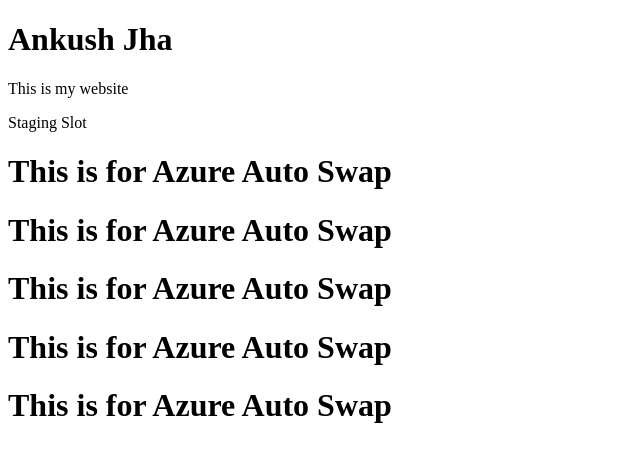
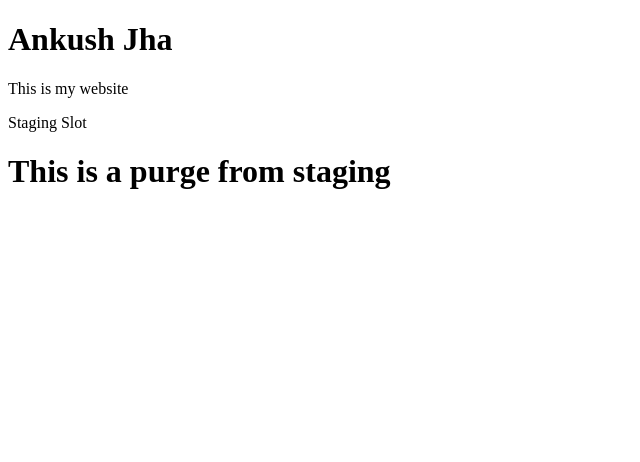
Before and after one commit to noroolz/70533, a plain HTML site: page index.html in a window 1280 px wide. Shown: the whole page, without its empty margins (0-640 px from the left). Drawn offline with Linux system fonts and the light colour scheme.

Commit message:
purge from staging

```diff
--- a/index.html
+++ b/index.html
@@ -9,11 +9,8 @@
 <p>This is my website</p>
 <p>Staging Slot</p>
 
-<h1>This is for Azure Auto Swap</h1>
-  <h1>This is for Azure Auto Swap</h1>
-  <h1>This is for Azure Auto Swap</h1>
-  <h1>This is for Azure Auto Swap</h1>
-  <h1>This is for Azure Auto Swap</h1>
+<h1>This is a purge from staging</h1>
+
 </div>
 </body>
 </html>
```
